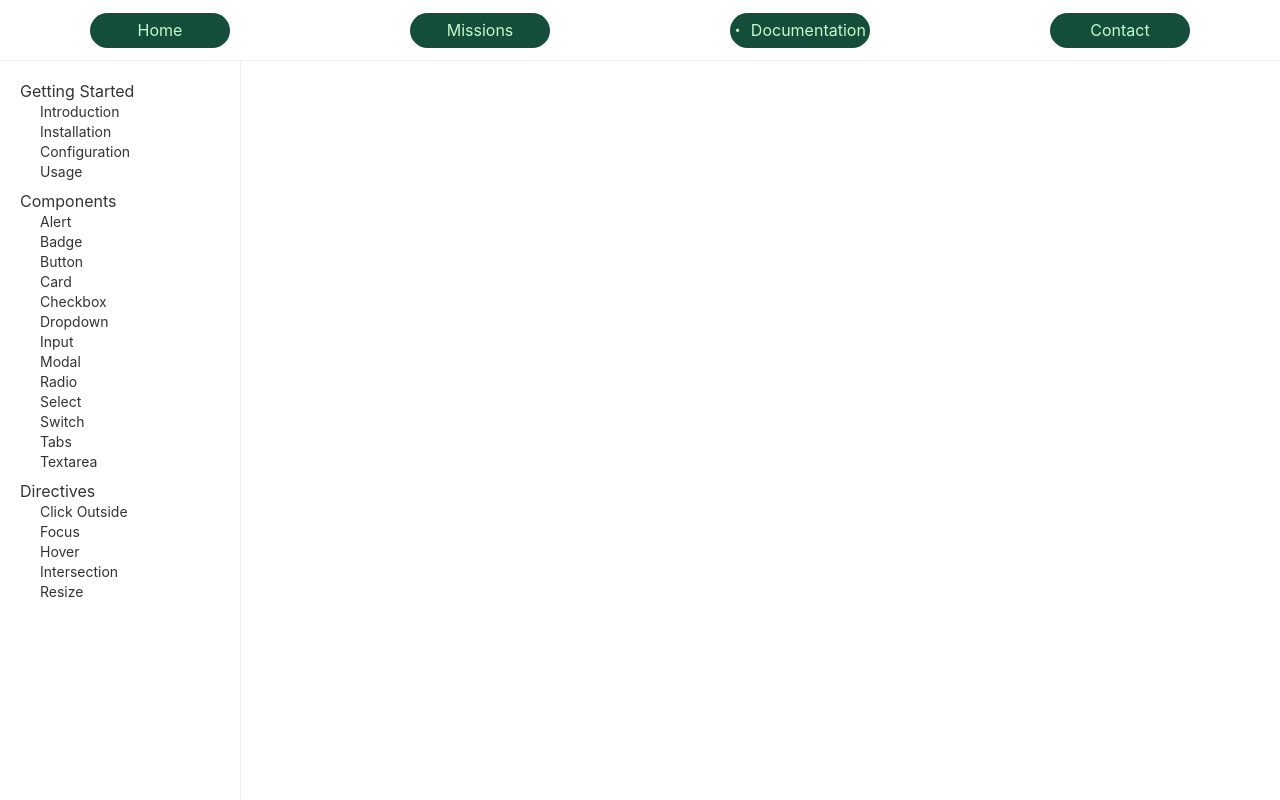
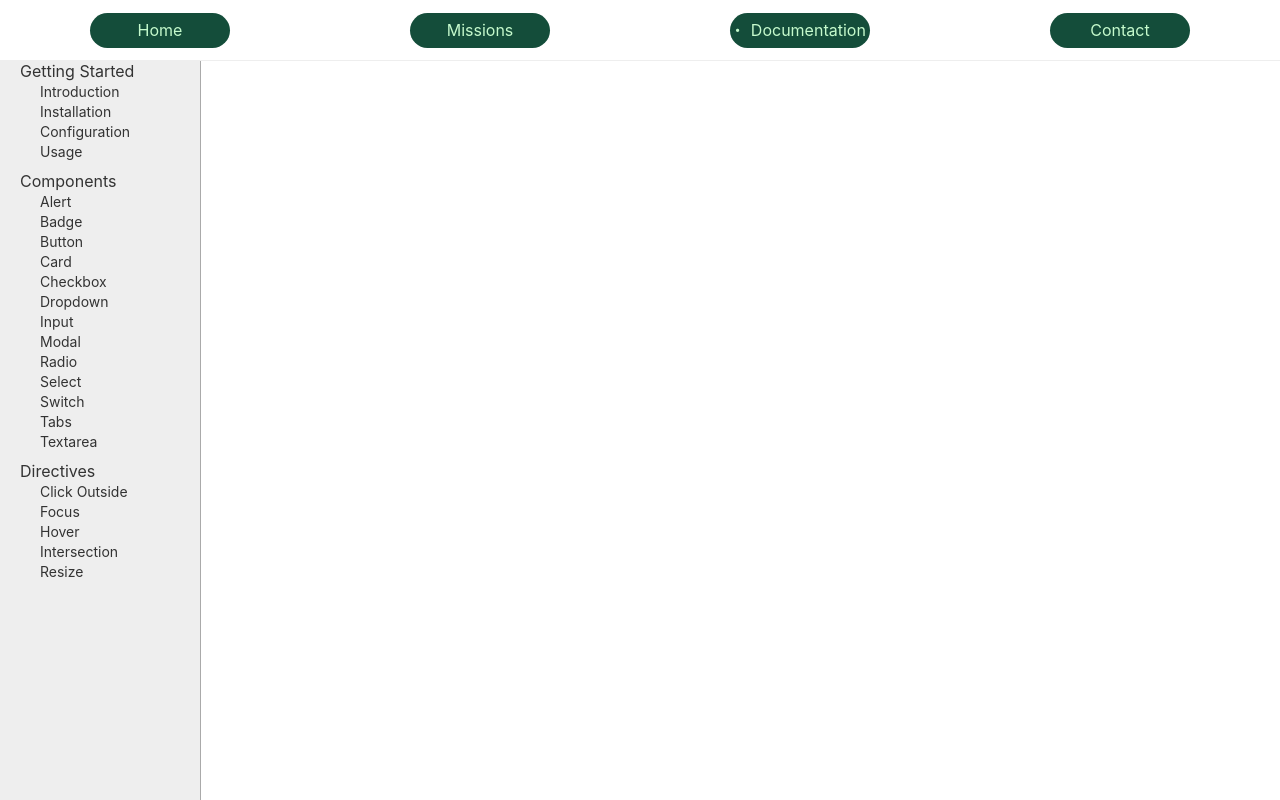
Before and after one commit to fabienlpt/le-grove, a React (Create React App) app: page /doc in a window 1280 px wide. Built offline with nearby package versions, Linux system fonts and the light colour scheme.

Commit message:
update sidebar

```diff
--- a/package.json
+++ b/package.json
@@ -4,6 +4,9 @@
   "private": true,
   "homepage": "https://guide.github.io",
   "dependencies": {
+    "@fortawesome/fontawesome-svg-core": "^6.4.2",
+    "@fortawesome/free-solid-svg-icons": "^6.4.2",
+    "@fortawesome/react-fontawesome": "^0.2.0",
     "@testing-library/jest-dom": "^5.17.0",
     "@testing-library/react": "^13.4.0",
     "@testing-library/user-event": "^13.5.0",
--- a/src/components/sidebar/index.tsx
+++ b/src/components/sidebar/index.tsx
@@ -1,10 +1,14 @@
 import React from 'react';
 import { sidebar } from '../../data/sidebar';
+import { FontAwesomeIcon } from '@fortawesome/react-fontawesome'
+import { faChevronRight, faChevronLeft } from '@fortawesome/free-solid-svg-icons'
 import './style.css';
 
 const SideBar: React.FC = () => {
+    const [isOpen, setIsOpen] = React.useState(false);
+
     return (
-        <div className='sidebar'>
+        <div className={`sidebar ${isOpen ? 'sidebar-open' : ''}`}>
             <ul>
                 {sidebar.map((item, index) => {
                     return (
@@ -25,6 +29,9 @@ const SideBar: React.FC = () => {
                     );
                 })}
             </ul>
+            <button onClick={() => setIsOpen(!isOpen)} className='sidebar-toggle'>
+                <FontAwesomeIcon icon={isOpen ? faChevronLeft : faChevronRight} />
+            </button>
         </div>
 
 
--- a/src/components/sidebar/style.css
+++ b/src/components/sidebar/style.css
@@ -1,14 +1,43 @@
 .sidebar {
+    position: relative;
     margin-top: 61px;
-    background-color: #fff;
-    border-right: 1px solid #eee;
+    background-color: #eee;
+    border-right: 1px solid #aaa;
     height: 100%;
-    padding: 20px;
+    padding-left: 20px;
     position: fixed;
     left: 0;
     top: 0;
-    width: 200px;
+    width: 180px;
     z-index: 1000;
+    transform: translateX(-190px);
+    transition: transform 0.3s ease-in-out;
+    @media screen and (min-width: 768px) {
+        transform: translateX(0);
+    }
+}
+
+.sidebar-open {
+    transform: translateX(0);
+}
+
+.sidebar .sidebar-toggle {
+    position: absolute;
+    top: 20px;
+    right: -15px;
+    width: 20px;
+    background: none;
+    border: none;
+    @media screen and (min-width: 768px) {
+        display: none;
+    }
+    transition: all 0.5s ease-in-out;
+}
+
+.sidebar-open .sidebar-toggle {
+    top: 20px;
+    right: 0px;
+    transition: all 0.5s ease-in-out;
 }
 
 .sidebar ul {
```
Also changed, not shown: 1 other file (tests, documents, lock files or other folders).
